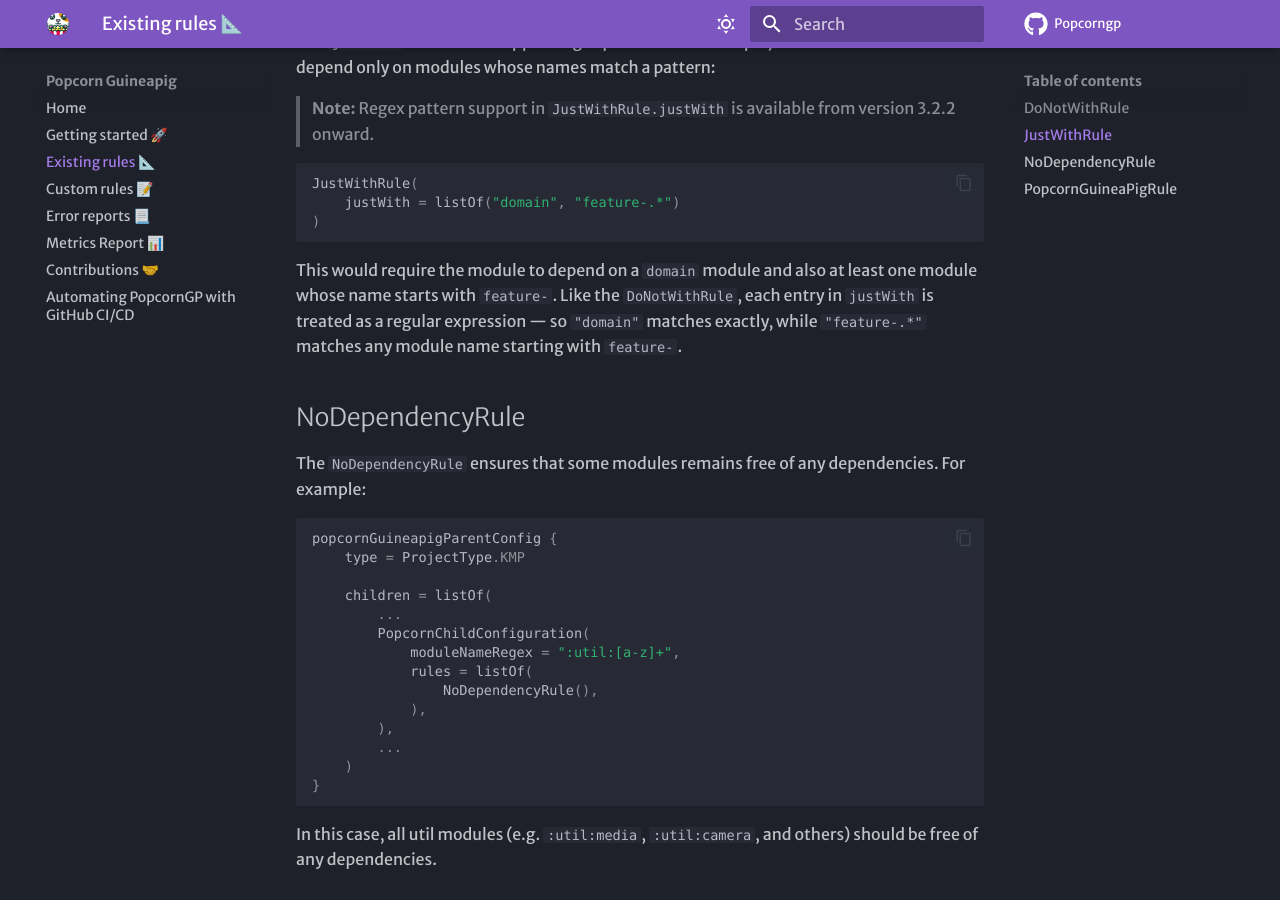
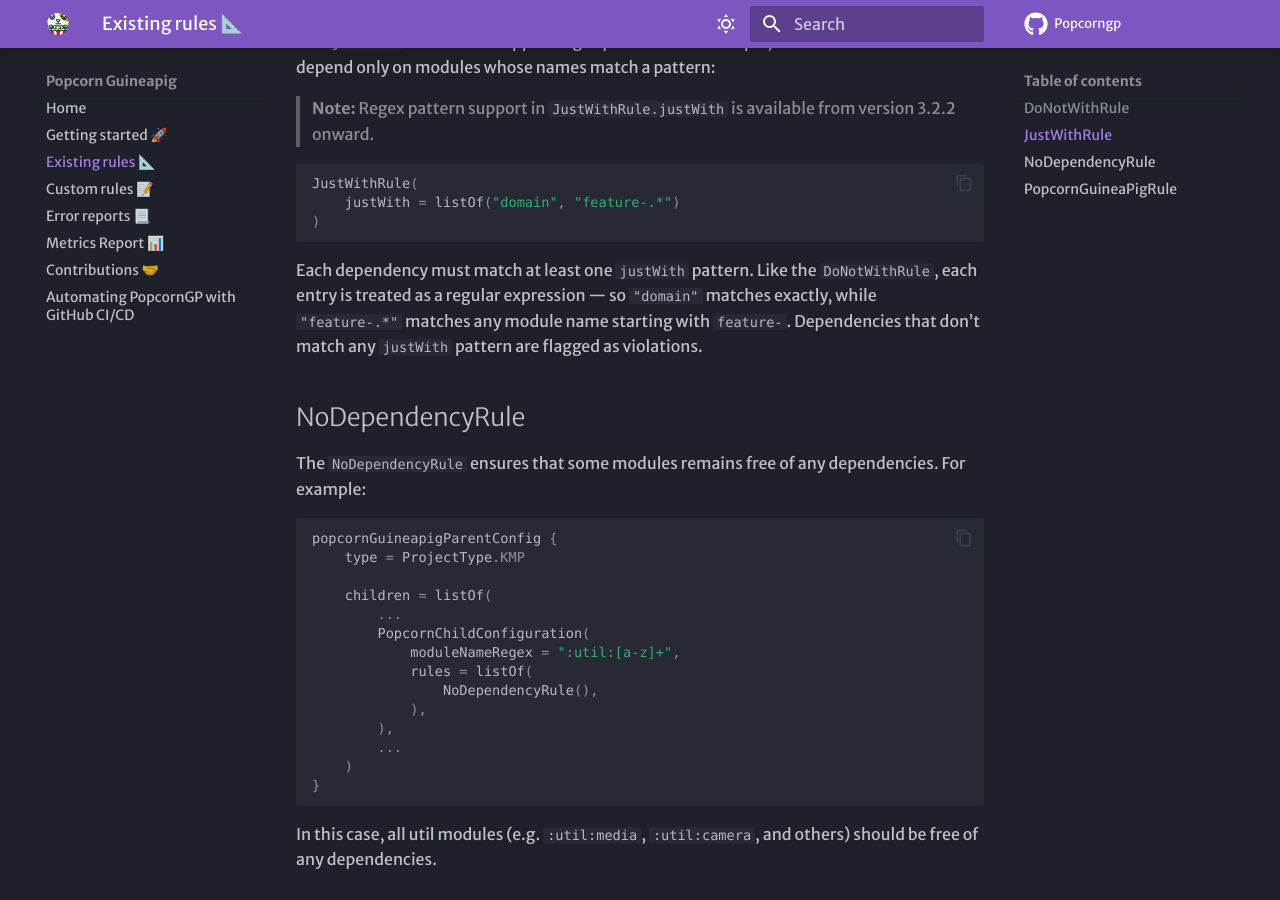
Before and after one commit to CodandoTV/popcorn-guineapig, an MkDocs documentation site: the page built from docs/2-existing-rules.md, in a window 1280 px wide and 900 px high, scrolled down 1326 px. Built offline with MkDocs 1.6.1 and Material for MkDocs 9.7.7, drawn with Linux system fonts in a browser that asks for light colours; some web fonts are replaced; comment, search, counter and statistics services are not loaded.

Commit message:
update docs

````diff
--- a/docs/2-existing-rules.md
+++ b/docs/2-existing-rules.md
@@ -61,7 +61,7 @@ JustWithRule(
 )
 ```
 
-This would require the module to depend on a `domain` module and also at least one module whose name starts with `feature-`. Like the `DoNotWithRule`, each entry in `justWith` is treated as a regular expression — so `"domain"` matches exactly, while `"feature-.*"` matches any module name starting with `feature-`.
+Each dependency must match at least one `justWith` pattern. Like the `DoNotWithRule`, each entry is treated as a regular expression — so `"domain"` matches exactly, while `"feature-.*"` matches any module name starting with `feature-`. Dependencies that don't match any `justWith` pattern are flagged as violations.
 
 ## NoDependencyRule
 
````
Also changed, not shown: CHANGELOG.md (+1 -1 lines).
